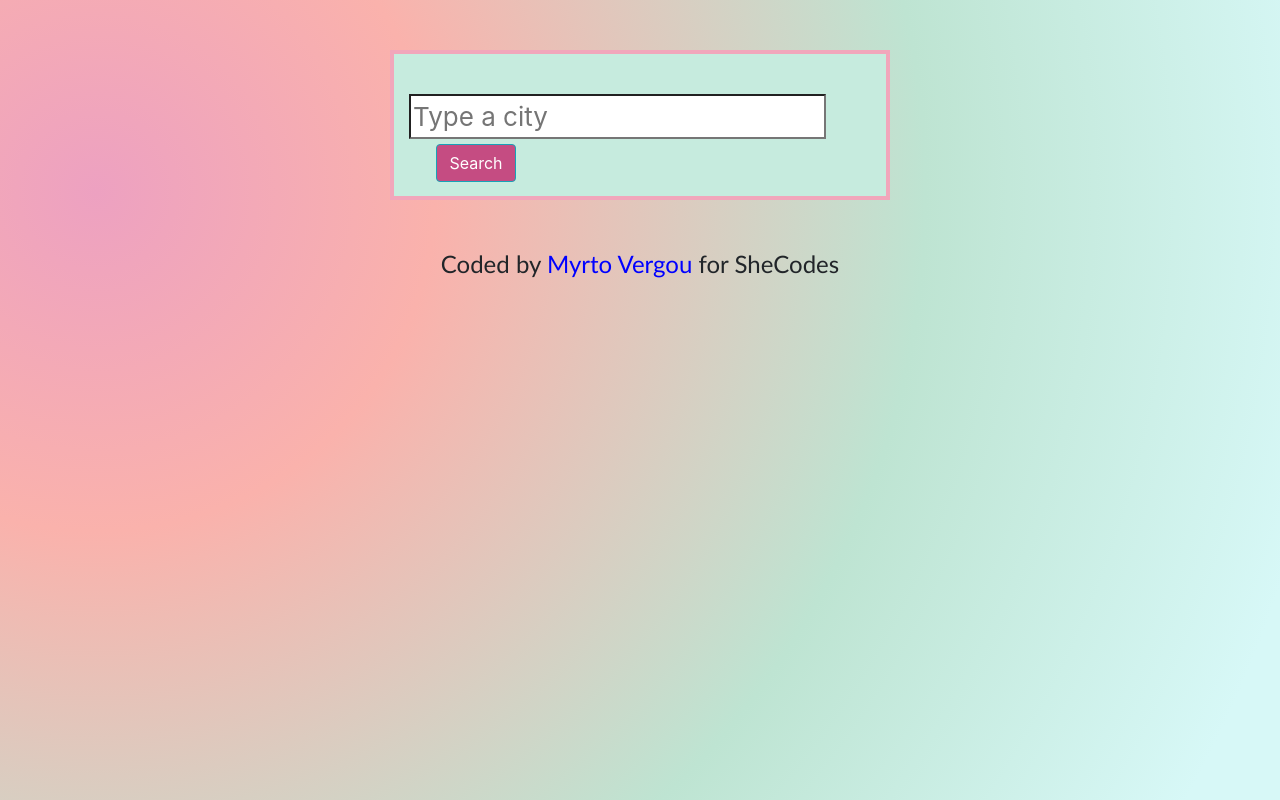
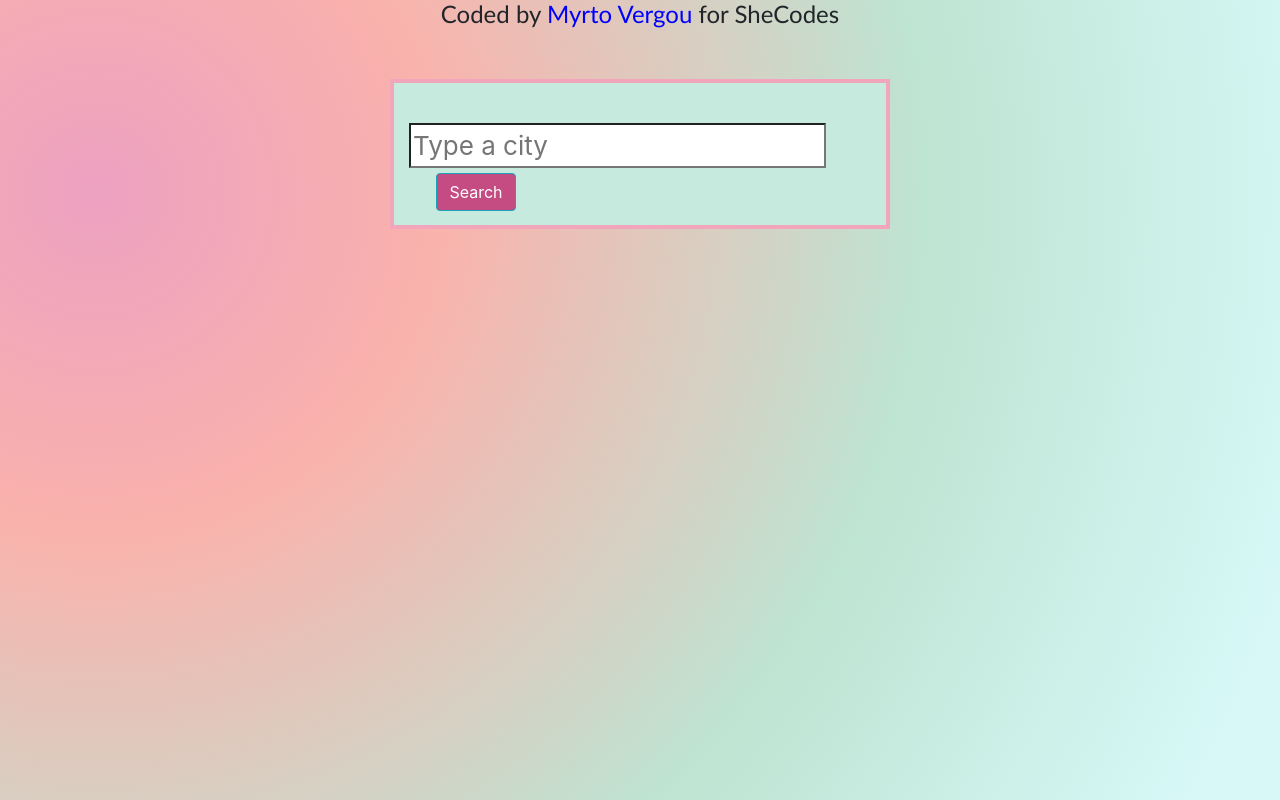
Before and after one commit to Myrto92/my-app, a React (Create React App) app: page / in a window 1280 px wide. Built offline with nearby package versions, Linux system fonts and the light colour scheme.

Commit message:
changed "me" position

```diff
--- a/src/App.js
+++ b/src/App.js
@@ -6,6 +6,7 @@
 function App() {
   return (
     <div className="App">
+      <Me />
       <div className="container contain">
         <div className="row">
           <div className="col-4">
@@ -13,7 +14,6 @@
           </div>
         </div>
       </div>
-      <Me />
     </div>
   );
 }
```
